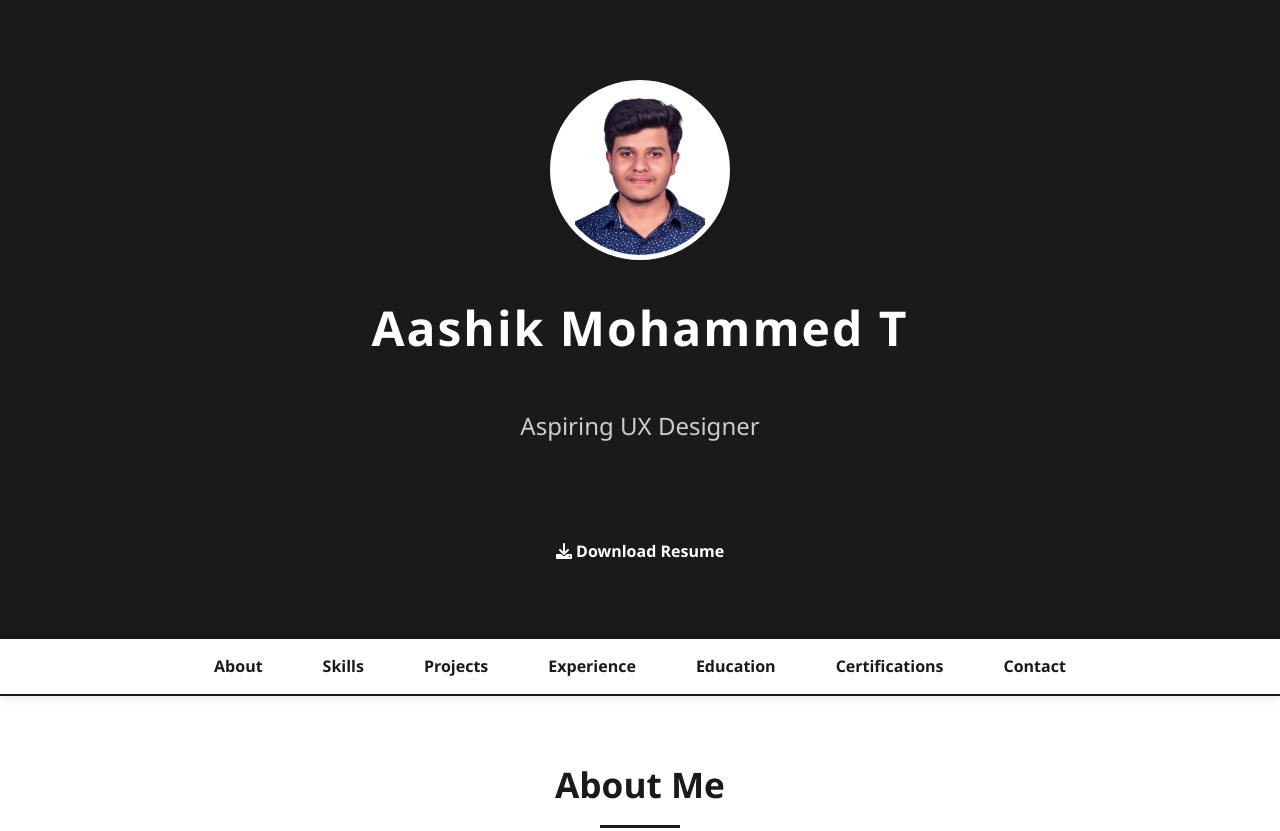
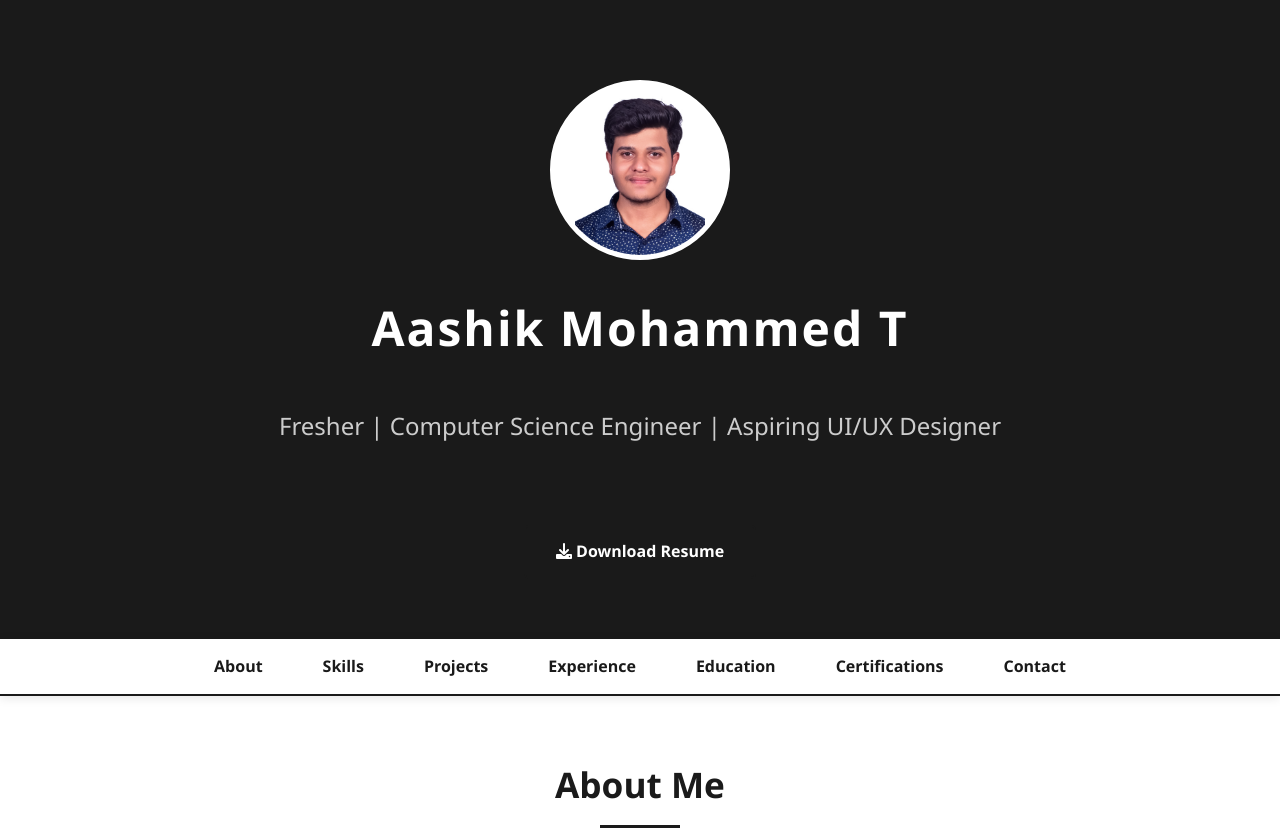
Before and after one commit to aashikmohammed-7/Aashik-Mohammed-T-Portfolio, a plain HTML site: page index.html in a window 1280 px wide. Shown: the top 831 px of the page. Drawn offline with Linux system fonts and the light colour scheme.

Commit message:
Update index.html

```diff
--- a/index.html
+++ b/index.html
@@ -17,7 +17,7 @@
                 <img src="Aashik Mohammed.T_CSE_white.jpg" alt="Aashik Mohammed T Profile Photo">
             </div>
             <h1>Aashik Mohammed T</h1>
-            <h2>Aspiring UX Designer</h2>
+            <h2>Fresher | Computer Science Engineer | Aspiring UI/UX Designer</h2>
 
             <a href="Aashik_Mohammed T_UX Designer.pdf" download class="project-link" style="margin-top: 30px;">
                 <i class="fas fa-download"></i> Download Resume
@@ -201,4 +201,5 @@
 
 </body>
 
+
 </html>
```
